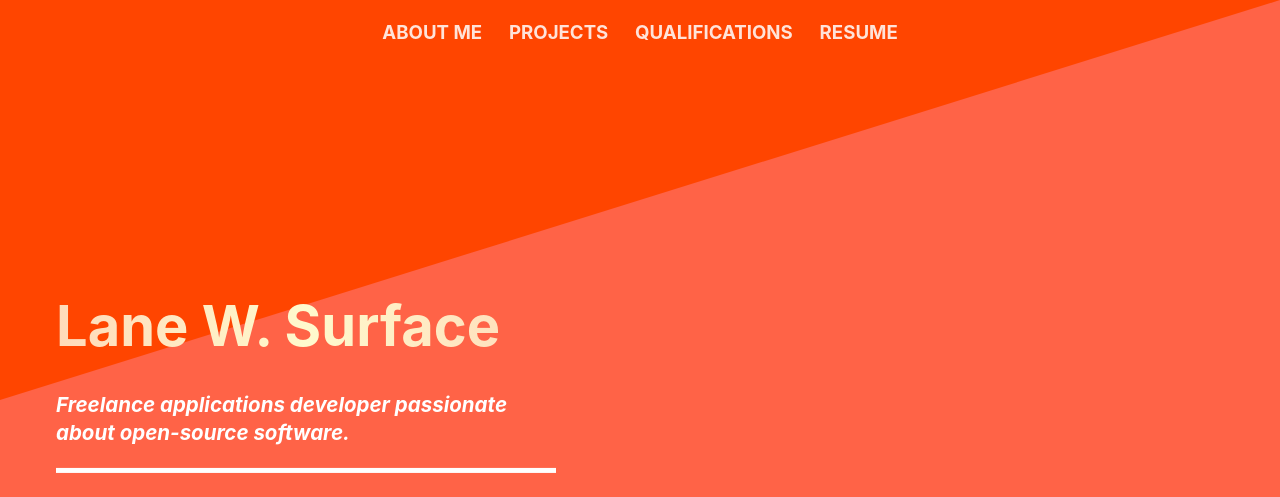
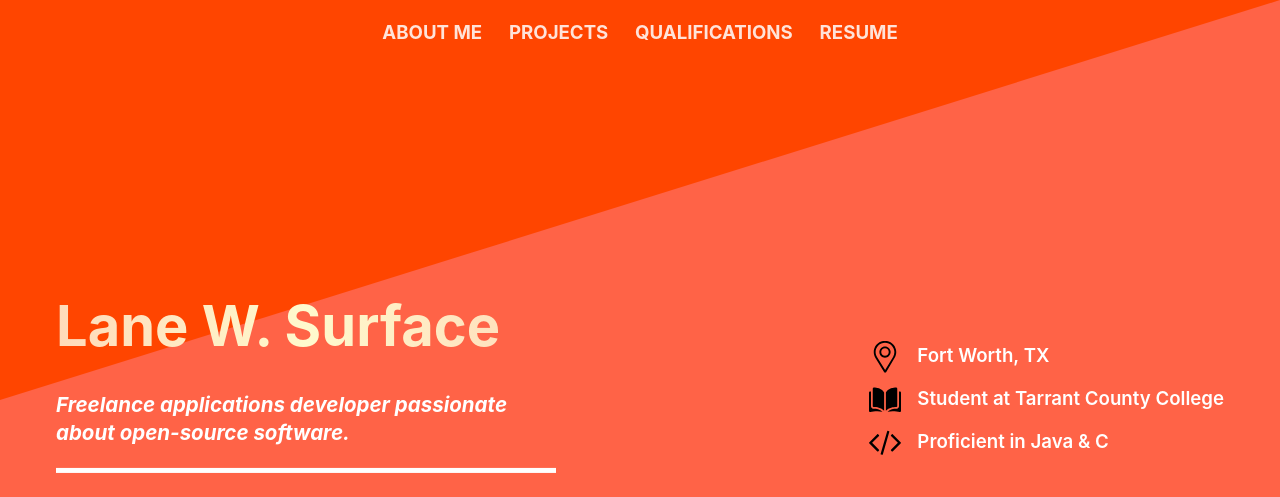
Before and after one commit to lanesurface/personal-website, a plain HTML site: page public/index.html in a window 1280 px wide. Shown: the top 497 px of the page. Drawn offline with Linux system fonts and the light colour scheme.

Commit message:
Personal details on landing page.

```diff
--- a/public/index.html
+++ b/public/index.html
@@ -54,6 +54,25 @@
           </a>
         </div>
       </div>
+      <div id="header-details">
+        <ul>
+          <li>
+            <img src="../images/location-icon.svg"
+                 class="bullet-icon">
+            Fort Worth, TX
+          </li>
+          <li>
+            <img src="../images/school-icon.svg"
+                 class="bullet-icon">
+            Student at Tarrant County College
+          </li>
+          <li>
+            <img src="../images/code-icon.svg"
+                 class="bullet-icon">
+            Proficient in Java & C
+          </li>
+        </ul>
+      </div>
     </header>
     <div id="page-body">
       <div id="content">
@@ -106,6 +125,11 @@
            title="Bogdan Rosu">
           Bogdan Rosu
         </a>
+        ,
+        <a href="https://www.freepik.com/"
+           title="Freepik">
+          Freepik
+        </a>
         from
         <a href="https://www.flaticon.com/"
            title="Flaticon">
--- a/public/style.css
+++ b/public/style.css
@@ -54,9 +54,9 @@ header {
   text-decoration: none;
   font-weight: 700;
   color: rgba(255,
-             255,
-             255,
-             0.85);
+              255,
+              255,
+              0.85);
   margin: auto 0.6em;
   transition: border 300ms;
 }
@@ -122,6 +122,30 @@ header {
   -webkit-transform: scale(1.25, 1.25);
 }
 
+#header-details {
+  position: absolute;
+  right: 3em;
+  bottom: 50vh;
+  transform: translateY(50%);
+  -webkit-transform: translateY(50%);
+}
+
+#header-details > ul {
+  list-style: none;
+}
+
+#header-details ul li {
+  margin: 0.6em auto;
+  color: white;
+  font-weight: 600;
+}
+
+.bullet-icon {
+  width: 32px;
+  margin-right: 0.6em;
+  vertical-align: middle;
+}
+
 #page-body {
   background-color: white;
   padding: 1em;
```
Also changed, not shown: images/code-icon.svg (added), images/location-icon.svg (added), images/school-icon.svg (added).
